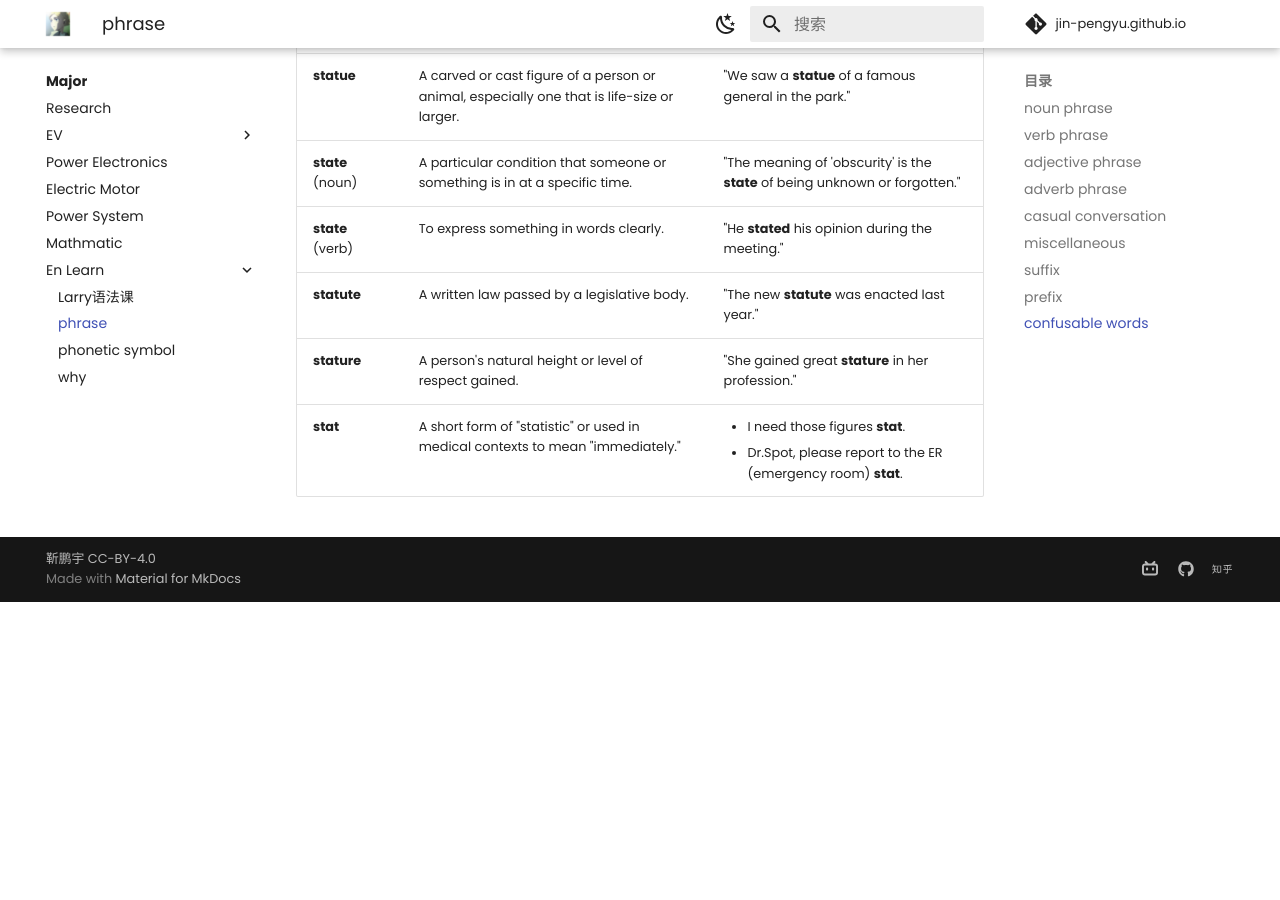
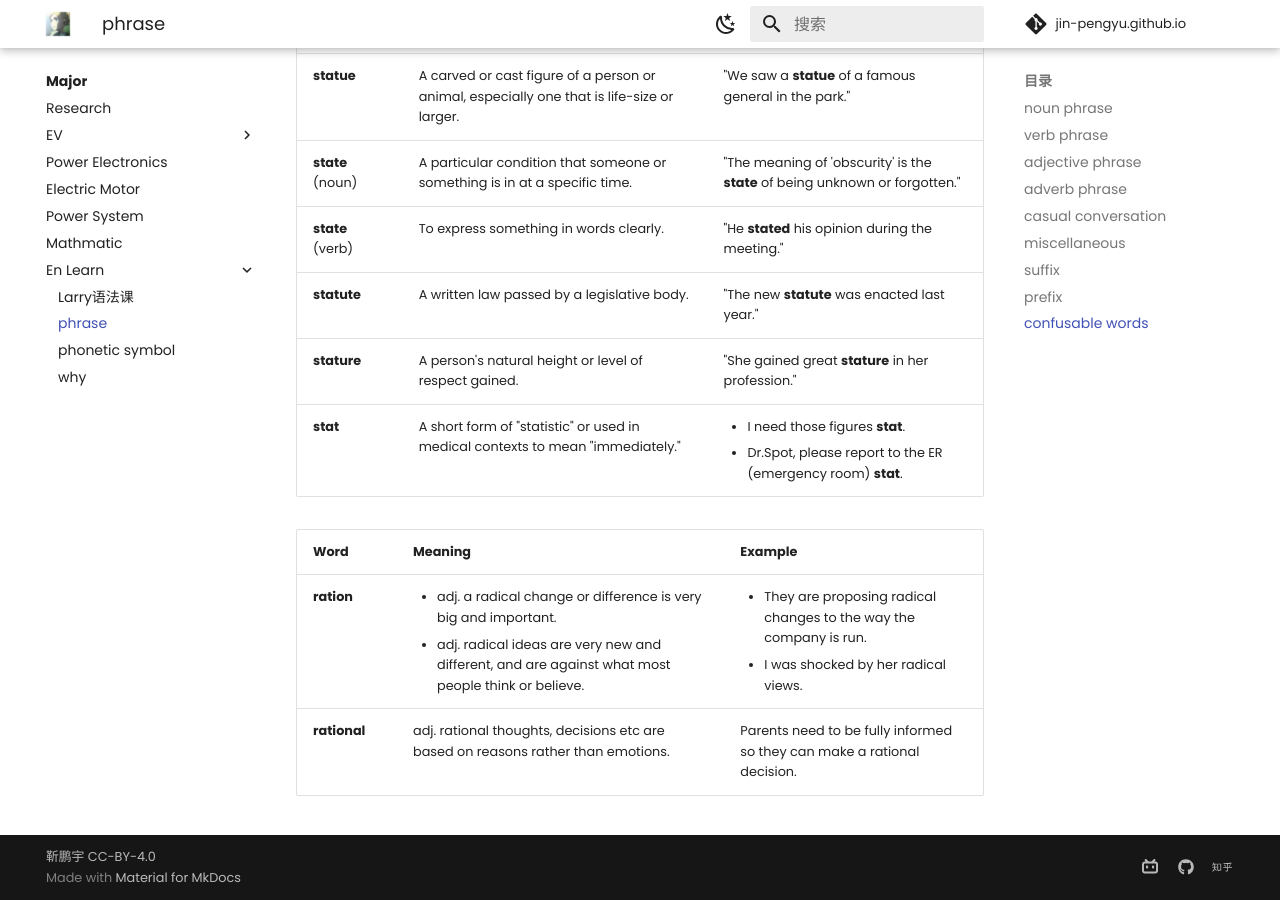
Before and after one commit to Pengyu-Jin/Pengyu-Jin.github.io, an MkDocs documentation site: the page built from docs/major/EN-learn/phrase.md, in a window 1280 px wide and 900 px high, scrolled down 3872 px. Built offline with MkDocs 1.6.1 and Material for MkDocs 9.7.7, drawn with Linux system fonts in a browser that asks for light colours; comment, search, counter and statistics services are not loaded; before the commit the page ends 4474 px from its top, so only the background shows below that.

Commit message:
20240922-a

```diff
--- a/docs/major/EN-learn/phrase.md
+++ b/docs/major/EN-learn/phrase.md
@@ -127,3 +127,8 @@ Would you like an aisle or window seat? 你想要靠走道的位置还是靠窗
 | **statute** | A written law passed by a legislative body. | "The new **statute** was enacted last year." |
 | **stature** | A person's natural height or level of respect gained. | "She gained great **stature** in her profession." |
 | **stat** | A short form of "statistic" or used in medical contexts to mean "immediately." | <ul><li>I need those figures **stat**.</li><li>Dr.Spot, please report to the ER (emergency room) **stat**.</li></ul>  |
+
+| Word    | Meaning | Example |
+|---------|---------|---------|
+| **ration** |  <ul><li>adj. a radical change or difference is very big and important.</li><li>adj. radical ideas are very new and different, and are against what most people think or believe.</li></ul> | <ul><li>They are proposing radical changes to the way the company is run.</li><li>I was shocked by her radical views.</li></ul> |
+| **rational** | adj.  rational thoughts, decisions etc are based on reasons rather than emotions. | Parents need to be fully informed so they can make a rational decision. |
```
